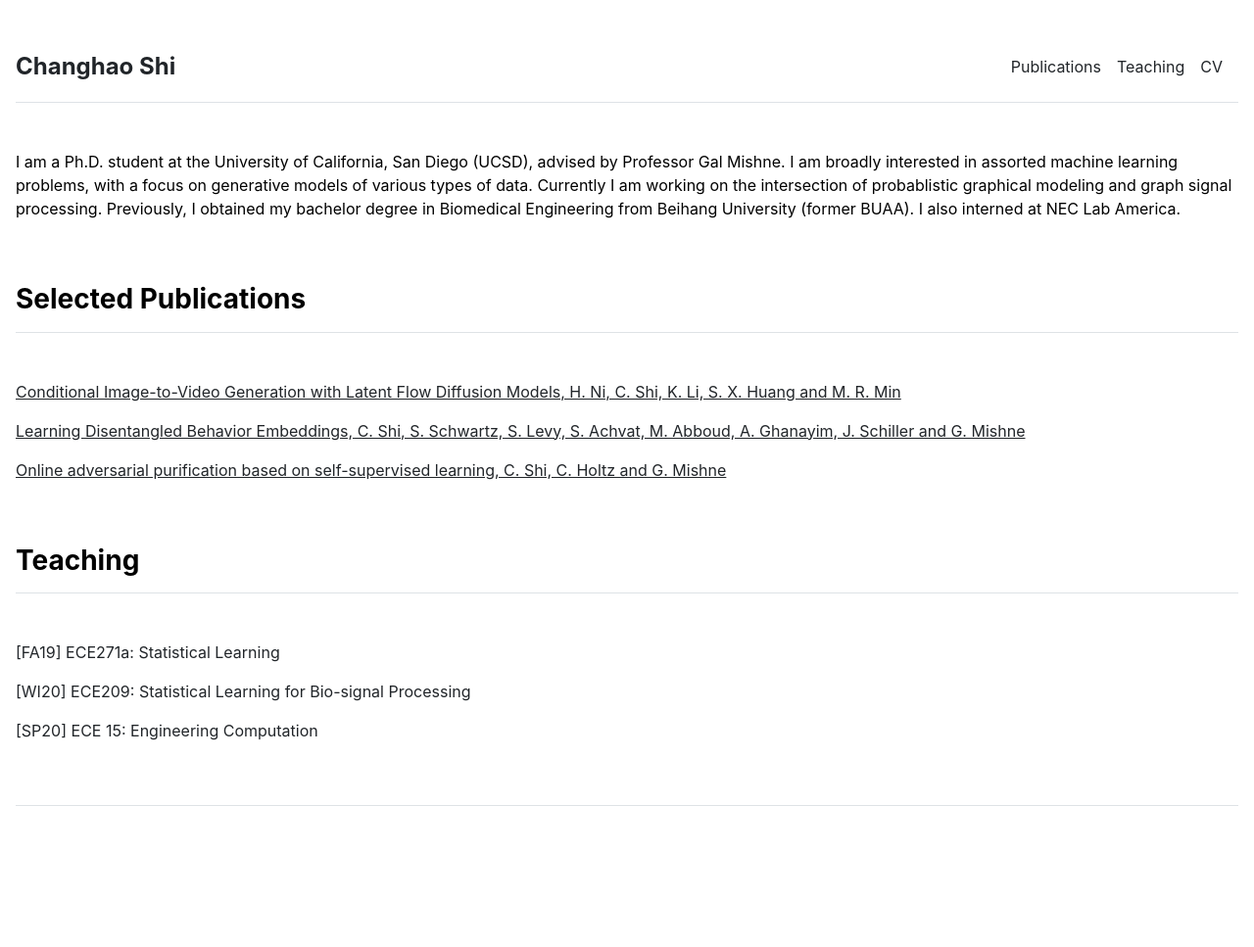
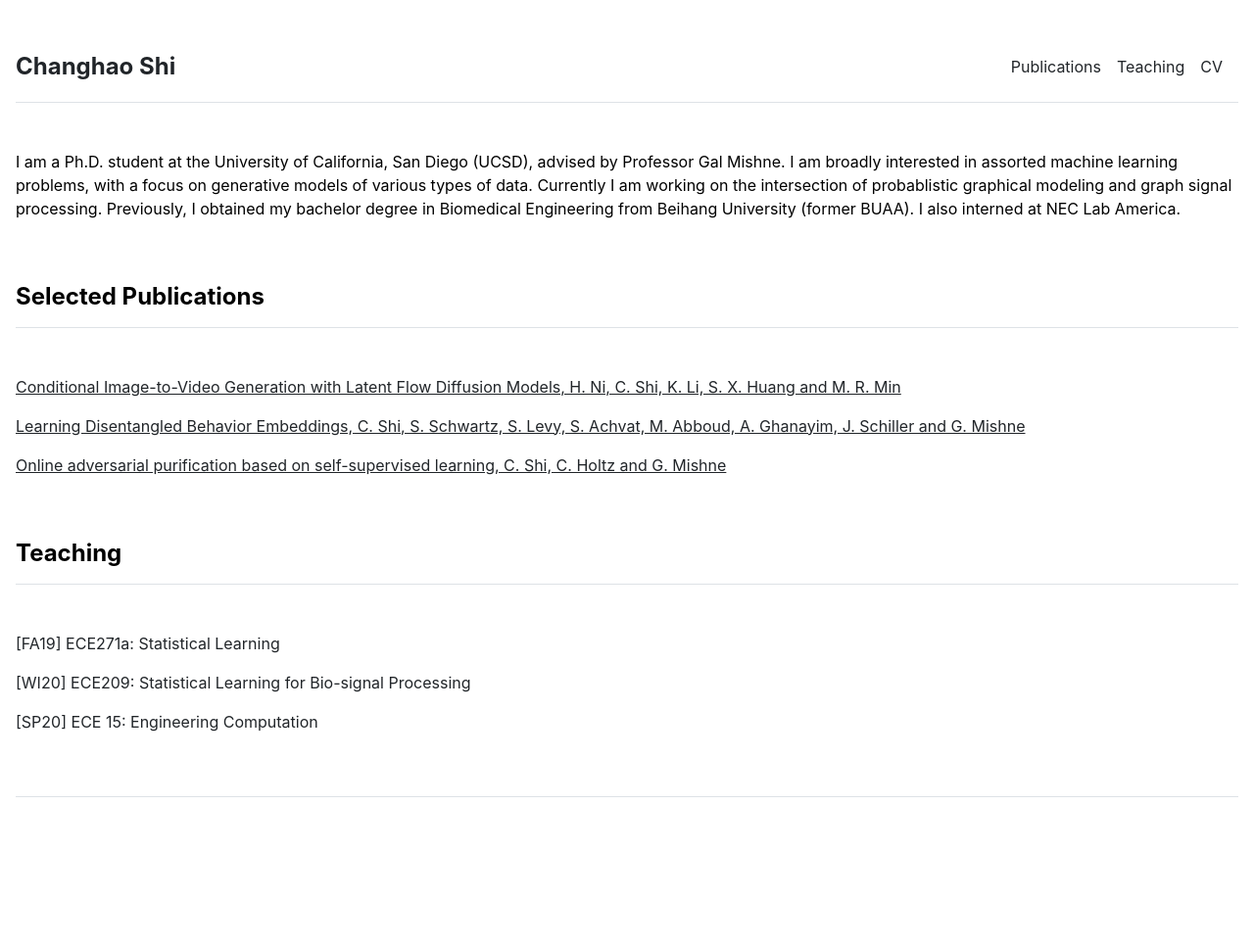
Before and after one commit to ChanghaoShih/ChanghaoShih.github.io, a Jekyll site: the page built from index.md, in a window 1280 px wide. Shown: the whole page at 98% size. Built offline with Jekyll 4.4.1, drawn with Linux system fonts in a browser that asks for light colours.

Commit message:
adjust fonts

```diff
--- a/_includes/publications.html
+++ b/_includes/publications.html
@@ -1,7 +1,7 @@
 <div class="row g-5 mb-5">
   <div>
     {% if page.title == "Home" %}
-    <h3 class="fw-bold border-bottom pb-3 mb-5">Selected Publications</h3>
+    <h4 class="fw-bold border-bottom pb-3 mb-5">Selected Publications</h4>
       {% for item in site.data.publications.featured %}
         <p><a href="{{ item.url }}">{{ item.name }}</a></p>
       {% endfor %}
--- a/_includes/teaching.html
+++ b/_includes/teaching.html
@@ -1,7 +1,7 @@
 <div class="row g-5 mb-5">
   <div>
     {% if page.title == "Home" %}
-    <h3 class="fw-bold border-bottom pb-3 mb-5">Teaching</h3>
+    <h4 class="fw-bold border-bottom pb-3 mb-5">Teaching</h4>
       {% for item in site.data.teaching.ta %}
         <p><a>{{ item.name }}</a></p>
       {% endfor %}
```
